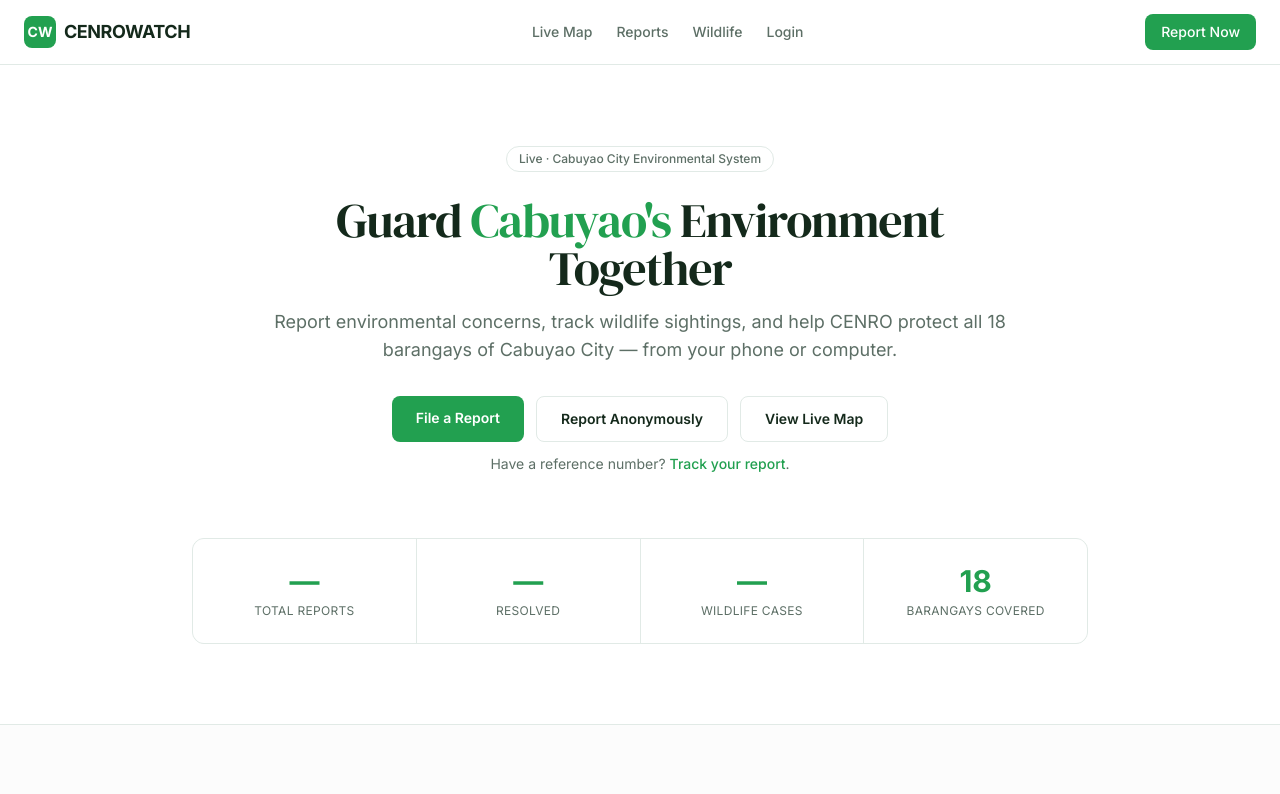
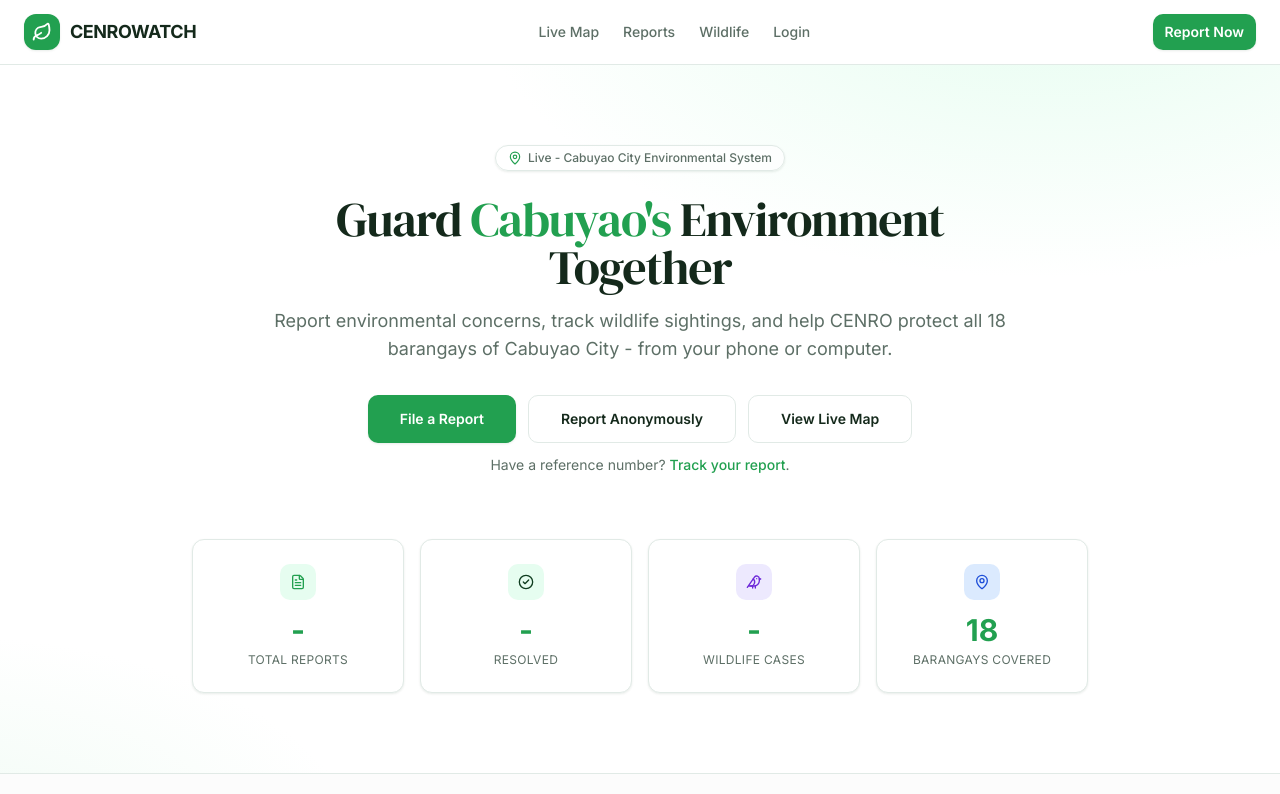
Before and after one commit to tehddycantcode/CenroWatch-Project, a React (Vite) app in the folder web/: page / in a window 1280 px wide. Shown: the top 794 px of the page. Built offline with nearby package versions, Linux system fonts and the light colour scheme; no server answers.

Commit message:
Web/design: refine landing - eco hero, brand mark, icon stats and services

```diff
--- a/web/src/pages/public/LandingPage.jsx
+++ b/web/src/pages/public/LandingPage.jsx
@@ -1,27 +1,46 @@
 import { useEffect, useState } from 'react';
 import { Link } from 'react-router-dom';
+import { MapPin, FileText, CircleCheck, Bird, Trash2, Sprout } from 'lucide-react';
 import { gisApi } from '@/lib/api';
+import { cn } from '@/lib/utils';
+import { buttonVariants } from '@/components/ui/button';
+import { BrandMark } from '@/components/ui/brand-mark';
+import { IconChip } from '@/components/ui/icon-chip';
+import { cardHover } from '@/components/ui/card';
 
 const services = [
   {
     title: 'Environmental Complaints',
     desc: 'Report illegal dumping, open burning, noise, and other concerns with photo evidence and a map pin.',
+    icon: Trash2,
+    tone: 'amber',
   },
   {
     title: 'Wildlife Turnover',
     desc: 'Report sightings or turn over rescued wildlife. Endangered species are flagged for priority review.',
+    icon: Bird,
+    tone: 'violet',
   },
   {
     title: 'Service Requests',
     desc: 'Request seedlings, garbage hauling, creek cleaning, or environmental education from CENRO.',
+    icon: Sprout,
+    tone: 'primary',
   },
 ];
 
+const STAT_META = {
+  'Total Reports': { icon: FileText, tone: 'primary' },
+  Resolved: { icon: CircleCheck, tone: 'forest' },
+  'Wildlife Cases': { icon: Bird, tone: 'violet' },
+  'Barangays Covered': { icon: MapPin, tone: 'blue' },
+};
+
 export default function LandingPage() {
   const [stats, setStats] = useState([
-    { label: 'Total Reports', value: '—' },
-    { label: 'Resolved', value: '—' },
-    { label: 'Wildlife Cases', value: '—' },
+    { label: 'Total Reports', value: '-' },
+    { label: 'Resolved', value: '-' },
+    { label: 'Wildlife Cases', value: '-' },
     { label: 'Barangays Covered', value: '18' },
   ]);
 
@@ -43,59 +62,42 @@ export default function LandingPage() {
   return (
     <div className="min-h-screen bg-background">
       {/* Header */}
-      <header className="border-b">
+      <header className="sticky top-0 z-30 border-b bg-background/80 backdrop-blur">
         <div className="container flex h-16 items-center justify-between">
-          <div className="flex items-center gap-2">
-            <div className="flex h-8 w-8 items-center justify-center rounded-md bg-primary text-sm font-bold text-primary-foreground">
-              CW
-            </div>
-            <span className="text-lg font-bold tracking-tight">CENROWATCH</span>
-          </div>
+          <Link to="/" aria-label="CENROWATCH home">
+            <BrandMark withWordmark />
+          </Link>
           <nav className="hidden items-center gap-6 text-sm font-medium text-muted-foreground sm:flex">
-            <Link to="/map" className="hover:text-foreground">Live Map</Link>
-            <Link to="/feed" className="hover:text-foreground">Reports</Link>
-            <Link to="/wildlife" className="hover:text-foreground">Wildlife</Link>
-            <Link to="/login" className="hover:text-foreground">Login</Link>
+            <Link to="/map" className="transition-colors hover:text-foreground">Live Map</Link>
+            <Link to="/feed" className="transition-colors hover:text-foreground">Reports</Link>
+            <Link to="/wildlife" className="transition-colors hover:text-foreground">Wildlife</Link>
+            <Link to="/login" className="transition-colors hover:text-foreground">Login</Link>
           </nav>
-          <Link
-            to="/register"
-            className="rounded-md bg-primary px-4 py-2 text-sm font-medium text-primary-foreground hover:opacity-90"
-          >
-            Report Now
-          </Link>
+          <Link to="/register" className={buttonVariants({ size: 'sm' })}>Report Now</Link>
         </div>
       </header>
 
       {/* Hero */}
-      <section className="container py-20">
+      <section className="bg-eco-soft">
+        <div className="container py-20">
           <div className="mx-auto max-w-3xl text-center">
-          <span className="inline-flex items-center rounded-full border px-3 py-1 text-xs font-medium text-muted-foreground">
-            Live · Cabuyao City Environmental System
+            <span className="inline-flex items-center gap-1.5 rounded-full border bg-background/70 px-3 py-1 text-xs font-medium text-muted-foreground shadow-soft">
+              <MapPin className="h-3.5 w-3.5 text-primary" aria-hidden="true" />
+              Live - Cabuyao City Environmental System
             </span>
             <h1 className="mt-6 font-display text-4xl tracking-tight sm:text-5xl">
               Guard <span className="text-primary">Cabuyao&apos;s</span> Environment Together
             </h1>
             <p className="mt-4 text-lg text-muted-foreground">
               Report environmental concerns, track wildlife sightings, and help CENRO protect
-            all 18 barangays of Cabuyao City — from your phone or computer.
+              all 18 barangays of Cabuyao City - from your phone or computer.
             </p>
             <div className="mt-8 flex flex-wrap justify-center gap-3">
-            <Link
-              to="/register"
-              className="rounded-md bg-primary px-6 py-3 text-sm font-semibold text-primary-foreground hover:opacity-90"
-            >
-              File a Report
-            </Link>
-            <Link
-              to="/report-anonymous"
-              className="rounded-md border px-6 py-3 text-sm font-semibold hover:bg-accent"
-            >
+              <Link to="/register" className={buttonVariants({ size: 'lg' })}>File a Report</Link>
+              <Link to="/report-anonymous" className={buttonVariants({ variant: 'outline', size: 'lg' })}>
                 Report Anonymously
               </Link>
-            <Link
-              to="/map"
-              className="rounded-md border px-6 py-3 text-sm font-semibold hover:bg-accent"
-            >
+              <Link to="/map" className={buttonVariants({ variant: 'outline', size: 'lg' })}>
                 View Live Map
               </Link>
             </div>
@@ -106,15 +108,18 @@ export default function LandingPage() {
           </div>
 
           {/* Stats */}
-        <div className="mx-auto mt-16 grid max-w-4xl grid-cols-2 gap-px overflow-hidden rounded-xl border bg-border sm:grid-cols-4">
-          {stats.map((s) => (
-            <div key={s.label} className="bg-background p-6 text-center">
-              <div className="text-3xl font-bold text-primary">{s.value}</div>
-              <div className="mt-1 text-xs uppercase tracking-wide text-muted-foreground">
-                {s.label}
+          <div className="mx-auto mt-16 grid max-w-4xl grid-cols-2 gap-4 sm:grid-cols-4">
+            {stats.map((s) => {
+              const meta = STAT_META[s.label];
+              return (
+                <div key={s.label} className="rounded-xl border bg-background p-6 text-center shadow-soft">
+                  {meta && <IconChip icon={meta.icon} tone={meta.tone} size="sm" className="mx-auto" />}
+                  <div className="mt-3 text-3xl font-bold text-primary">{s.value}</div>
+                  <div className="mt-1 text-xs uppercase tracking-wide text-muted-foreground">{s.label}</div>
                 </div>
+              );
+            })}
           </div>
-          ))}
         </div>
       </section>
 
@@ -124,8 +129,9 @@ export default function LandingPage() {
           <h2 className="text-center font-display text-3xl">What you can do</h2>
           <div className="mx-auto mt-10 grid max-w-5xl gap-6 sm:grid-cols-3">
             {services.map((s) => (
-              <div key={s.title} className="rounded-xl border bg-background p-6">
-                <h3 className="font-semibold text-foreground">{s.title}</h3>
+              <div key={s.title} className={cn('rounded-xl border bg-background p-6', cardHover)}>
+                <IconChip icon={s.icon} tone={s.tone} size="lg" />
+                <h3 className="mt-4 font-semibold text-foreground">{s.title}</h3>
                 <p className="mt-2 text-sm text-muted-foreground">{s.desc}</p>
               </div>
             ))}
@@ -136,8 +142,8 @@ export default function LandingPage() {
       {/* Footer */}
       <footer className="border-t">
         <div className="container flex flex-col items-center justify-between gap-2 py-8 text-sm text-muted-foreground sm:flex-row">
-          <span>© {new Date().getFullYear()} CENROWATCH · CENRO Cabuyao</span>
-          <span>Pamantasan ng Cabuyao — BSIT Capstone</span>
+          <span>{new Date().getFullYear()} CENROWATCH - CENRO Cabuyao</span>
+          <span>Pamantasan ng Cabuyao - BSIT Capstone</span>
         </div>
       </footer>
     </div>
```
Lines whose indentation alone changed are shown as unchanged.
